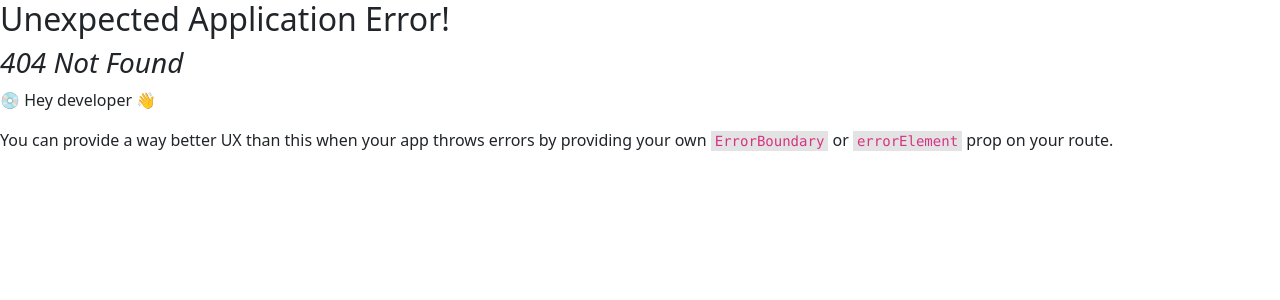
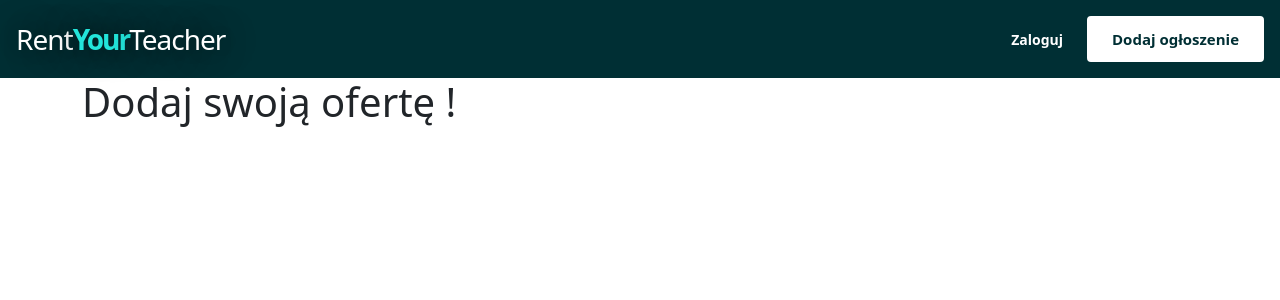
Before and after one commit to DarQxxx/rent-ur-teacher, a React (Create React App) app: page /offer/add in a window 1280 px wide. Before the commit this address had no page. Shown: the top 300 px of the page. Built offline with nearby package versions, Linux system fonts and the light colour scheme.

Commit message:
change auth response, add Offer components, add offer routing

```diff
--- a/src/components/Auth.tsx
+++ b/src/components/Auth.tsx
@@ -35,14 +35,14 @@ const AuthForm: React.FC<{ action: string }> = (props) => {
                 data: data,
             }).then(r => {
                 if (r.success) {
-                    ctx.onLogin(r.token)
-                    localStorage.setItem("token", r.token);
+                    ctx.onLogin(r.result)
+                    localStorage.setItem("token", r.result);
 
                     navigate("/", {replace: true});
                 } else {
                     setSubmitResult({
                         success: r.success,
-                        resultMsg: r.error
+                        resultMsg: r.result
                     })
                 }
             });
--- a/src/components/Header.tsx
+++ b/src/components/Header.tsx
@@ -16,8 +16,7 @@ const Header: React.FC = () => {
                         <Link to='/login' className="font--14 text--white text-decoration-none fw-bold">Zaloguj</Link> :
                         <Link to='/login' onClick={ctx.onLogout} className="font--14 text--white text-decoration-none fw-bold">Wyloguj</Link>
                     }
-
-                    <Link to='/login' className="btn-ryt btn-ryt--white">Dodaj ogłoszenie</Link>
+                    <Link to='/offer/add' className="btn-ryt btn-ryt--white">Dodaj ogłoszenie</Link>
                 </div>
             </div>
             <Outlet/>
--- /dev/null
+++ b/src/components/OfferDetails.tsx
@@ -0,0 +1,13 @@
+import React from 'react';
+
+const OfferDetails: React.FC = () => {
+    return (
+        <div className="container">
+            <div className="row">
+                <h1>Dodaj swoją ofertę !</h1>
+            </div>
+        </div>
+    );
+}
+
+export default OfferDetails;
--- /dev/null
+++ b/src/pages/AddOffer.tsx
@@ -0,0 +1,10 @@
+import React from 'react';
+import OfferDetails from "../components/OfferDetails";
+
+function AddOffer() {
+    return (
+        <OfferDetails></OfferDetails>
+    );
+}
+
+export default AddOffer;
--- a/src/pages/Home.tsx
+++ b/src/pages/Home.tsx
@@ -2,9 +2,7 @@ import Teachers from "../components/Teachers";
 
 export default function Home() {
     return (
-        <div className={"container"}>
-            <Teachers />
-        </div>
+        <Teachers />
     );
 }
 
```
Also changed, not shown: src/App.tsx (+12 -2 lines).
